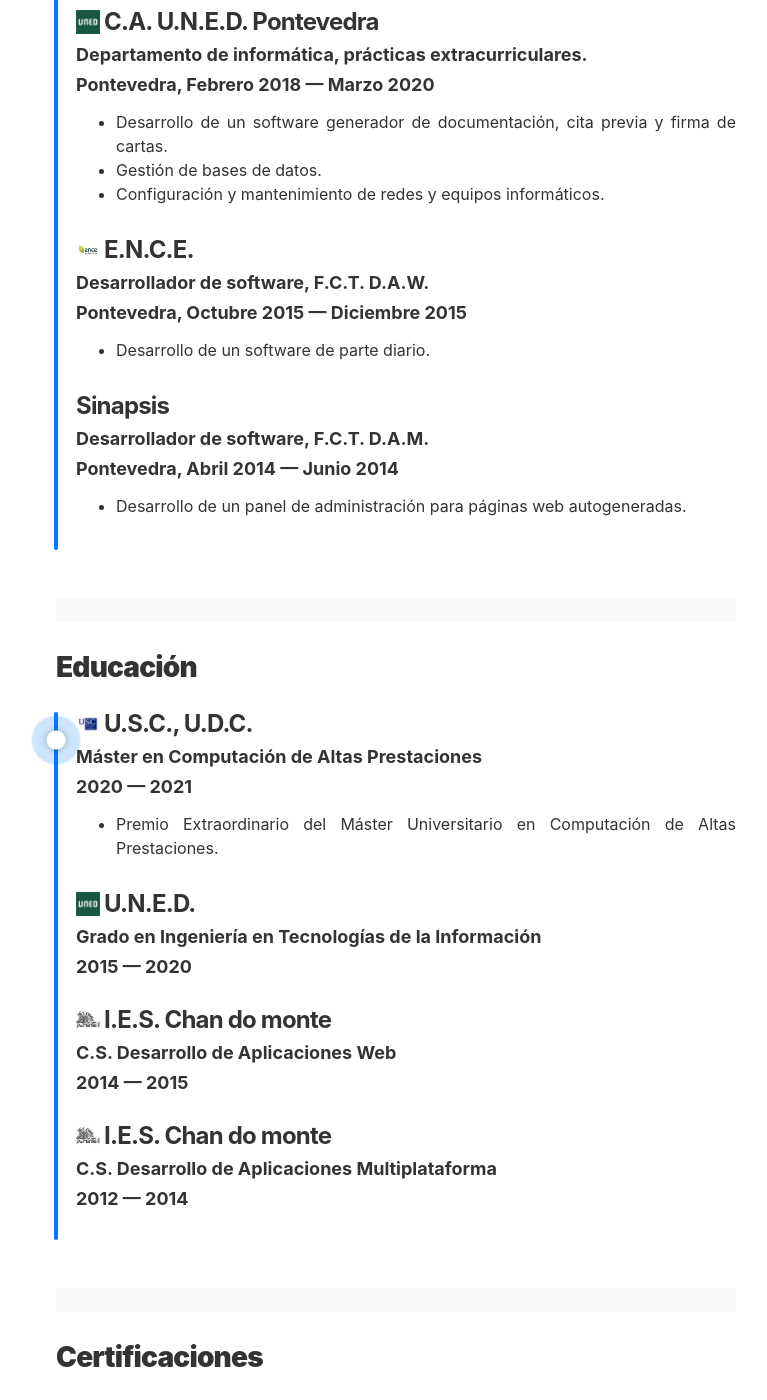
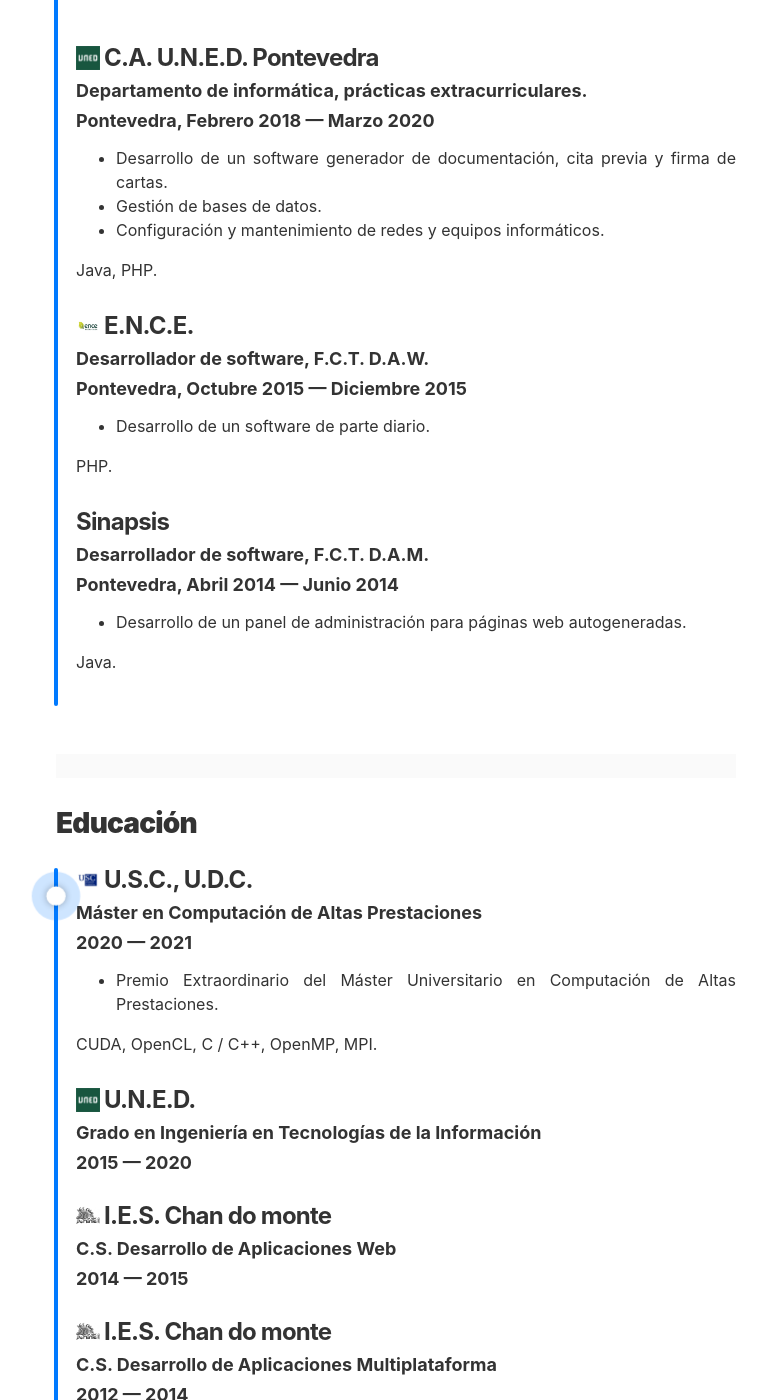
Before and after one commit to obocat/daniel_toranzo_perez, a Jekyll site: the page built from index.html, in a window 1280 px wide and 1400 px high, scrolled down 790 px. Shown: the whole window, without its empty margins (244-1011 px from the left). Built offline with Jekyll 4.4.1, drawn with Linux system fonts in a browser that asks for light colours.

Commit message:
feat: initial tag support and minor issues solved

```diff
--- a/_config.yml
+++ b/_config.yml
@@ -17,7 +17,6 @@
 
 # used for the contact button in _layouts/resume.html
 resume_contact_email:           "daniel@obocat.com"
-
 display_header_contact_info:    "false"
 
 resume_header_intro: "<p>Me interesan los temas relacionados con el procesamiento paralelo, arquitecturas heterogéneas y la eficiencia de los algoritmos. Me gusta
@@ -39,7 +38,7 @@
 # Resume social links
 # uncomment the options you wish to display, and add your own URL
 resume_social_links:
-  resume_github_url:            "https://obocat.github.io/daniel_toranzo_perez/"
+  resume_github_url:            "https://github.com/obocat"
   # resume_twitter_url:           "http://twitter.com/jglovier"
   # resume_dribbble_url:          "https://dribbble.com/jag"
   # resume_facebook_url:          "insert Facebook URL here"
--- a/_data/education.yml
+++ b/_data/education.yml
@@ -5,6 +5,7 @@
   awards:
     - award: Premio Extraordinario del Máster Universitario en Computación de Altas Prestaciones.
   icon: usc.jpg
+  tags: CUDA, OpenCL, C / C++, OpenMP, MPI.
 
 - degree: Grado en Ingeniería en Tecnologías de la Información
   uni: U.N.E.D.
--- a/_data/experience.yml
+++ b/_data/experience.yml
@@ -4,20 +4,24 @@
   duration: Remoto, Mayo 2021 &mdash; Actualidad
   summary: Desarrollo de nuevas funcionalidades y mantenimiento de la aplicación Zara Home iOS para el grupo Inditex. Utilizando las metodologías scrum, kanban con Jira y git para el control de versiones.
   icon: nomasystems.jpg
+  tags: Swift, Objective-C.
 
 - company: C.A. U.N.E.D. Pontevedra
   position: Departamento de informática, prácticas extracurriculares.
   duration: Pontevedra, Febrero 2018 &mdash; Marzo 2020
   summary: <ul class="resume-item-list"><li>Desarrollo de un software generador de documentación, cita previa y firma de  cartas.</li><li>Gestión de bases de datos.</li><li>Configuración y mantenimiento de redes y equipos informáticos.</li></ul>
   icon: uned.jpg
+  tags: Java, PHP.
 
 - company: E.N.C.E.
   position: Desarrollador de software, F.C.T. D.A.W.
   duration: Pontevedra, Octubre 2015 &mdash; Diciembre 2015
   summary: <ul class="resume-item-list"><li>Desarrollo de un software de parte diario.</li></ul>
   icon: ence.jpg
+  tags: PHP.
 
 - company: Sinapsis
   position: Desarrollador de software, F.C.T. D.A.M.
   duration: Pontevedra, Abril 2014 &mdash; Junio 2014
   summary: <ul class="resume-item-list"><li>Desarrollo de un panel de administración para páginas web autogeneradas.</li></ul>
+  tags: Java.
--- a/_layouts/resume.html
+++ b/_layouts/resume.html
@@ -82,6 +82,9 @@
                     {% endfor %}
                   </ul>
                   <p class="resume-item-copy">{{ element.summary }}</p>
+                  {% if element.tags %}
+                    <p class="resume-item-copy">{{ element.tags }} </p>
+                  {% endif %}
                 </div>
               {% endfor %}
             </div>
@@ -125,7 +128,7 @@
         {% endif %}
 
         <footer class="page-footer">
-          <p class="footer-line">Basado en el proyecto <a href="https://github.com/shrunSprint89/jekyll-blog-template" itemprop="url">jekyll-blog-template</a>. Código fuente de la página en <a href="https://github.com/obocat/daniel_toranzo_perez" itemprop="url">Github</a>.</p>
+          <p class="footer-line">Basado en el proyecto <a href="https://github.com/jglovier/resume-template" itemprop="url">jekyll-blog-template</a>. Código fuente de la página en <a href="https://github.com/obocat/daniel_toranzo_perez" itemprop="url">Github</a>.</p>
         </footer>
 
       </div>
```
